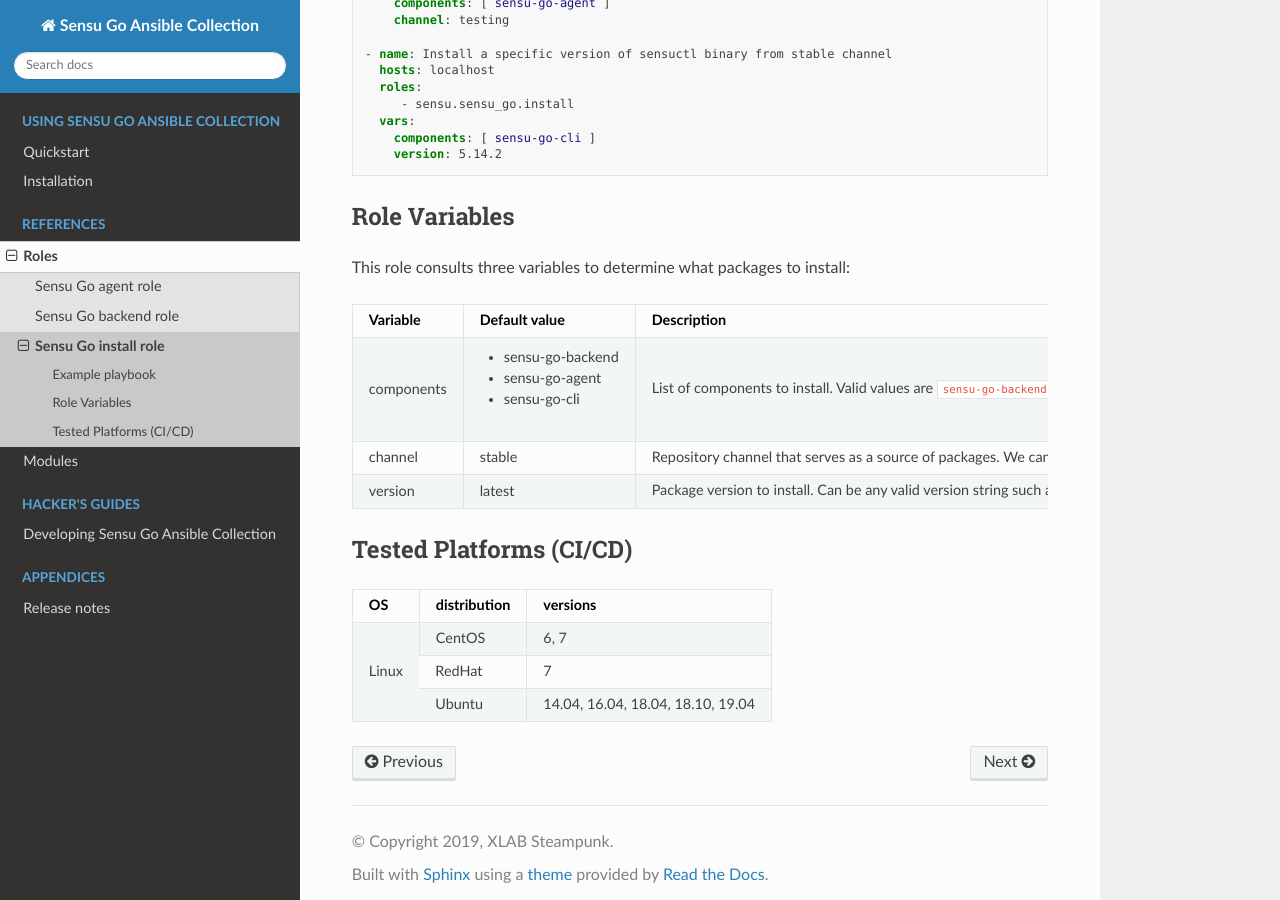
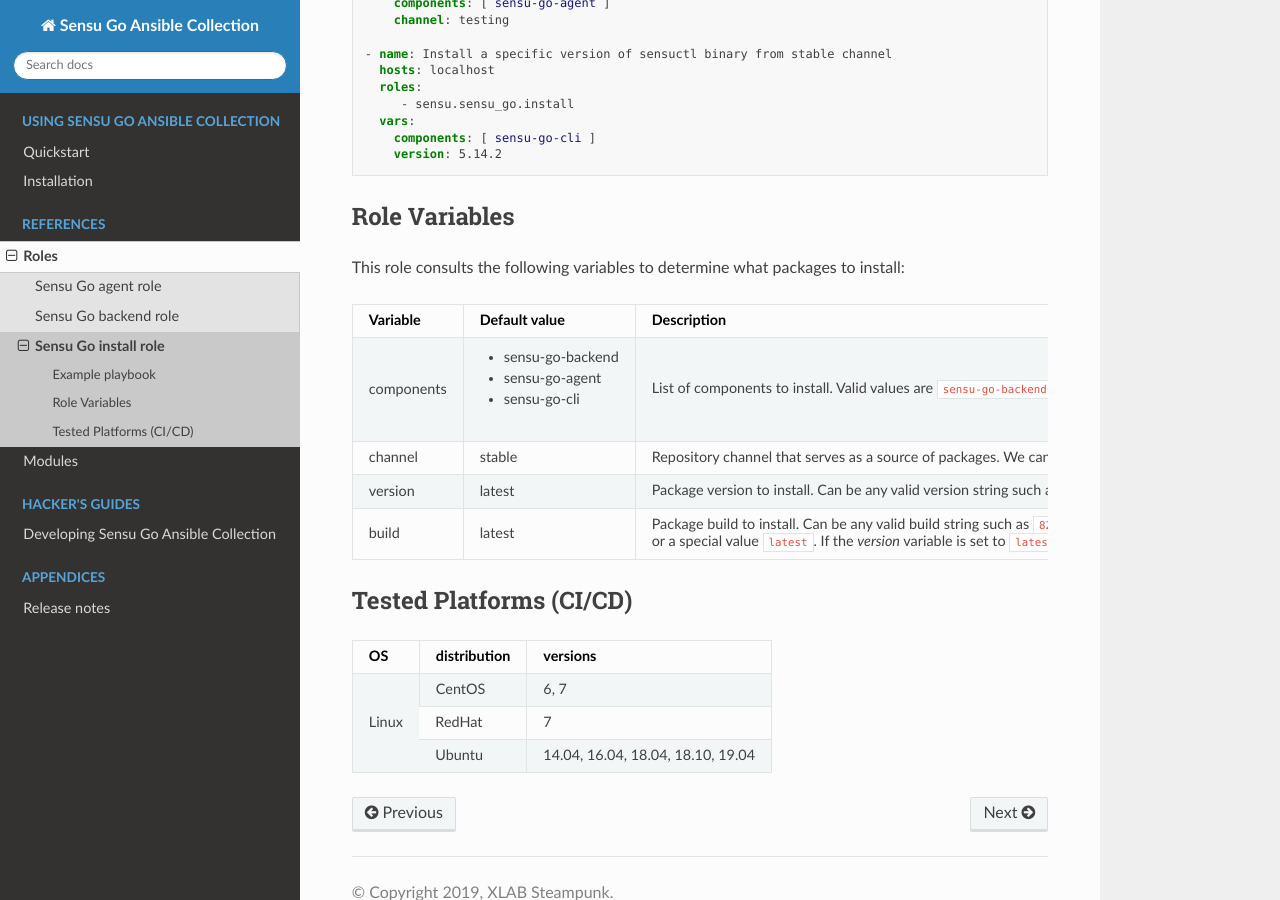
Before and after one commit to sensu/sensu-go-ansible, a Sphinx documentation site: the page built from docs/source/roles/install.rst, in a window 1280 px wide and 900 px high, scrolled down 697 px. Built offline with Sphinx 7.4.7 and the Read the Docs theme 2.0.0, drawn with Linux system fonts in a browser that asks for light colours.

Commit message:
Add build support to the install role
Up until now, our install role knew nothing about the build
specifiers. In practice, this meant that it was not possible to
update the specific version of the package to the latest build.

In order to rectify this, we added another variable to the install
role that allows playbook authors to pin down the package version
completely. This should make system admins that strive for
reproducible deploys very happy.

We also changed the semantics of the install role a bit. First,
in the simplest variant, we can have a role invocation like this:

  - include_role:
      name: sensu.sensu_go.install
    vars:
      components: [sensu-go-agent]

When this task is executed, it will install or update sensu-go-agent
package to the latest currently available version and build. If we add
a version specifier, we get this invocation:

  - include_role:
      name: sensu.sensu_go.install
    vars:
      components: [sensu-go-agent]
      version: 5.16.0

This will install latest available build of version 5.16.0. And to
fully pin down the version, we can write

  - include_role:
      name: sensu.sensu_go.install
    vars:
      components: [sensu-go-agent]
      version: 5.15.0
      build: 8290

Note that downgrading packages is not supported.

```diff
--- a/docs/source/roles/install.rst
+++ b/docs/source/roles/install.rst
@@ -24,7 +24,8 @@
 Role Variables
 --------------
 
-This role consults three variables to determine what packages to install:
+This role consults the following variables to determine what packages to
+install:
 
 .. list-table::
    :header-rows: 1
@@ -51,6 +52,13 @@
      - Package version to install. Can be any valid version string such as
        ``5.14.2`` or special value ``latest``.
 
+   * - build
+     - latest
+     - Package build to install. Can be any valid build string such as
+       ``8290`` or a special value ``latest``. If the *version* variable is
+       set to ``latest``, this variable is ignored and the latest available
+       build is installed.
+
 .. _packagecloud: https://packagecloud.io/sensu
 
 
```
Also changed, not shown: 6 other files.
